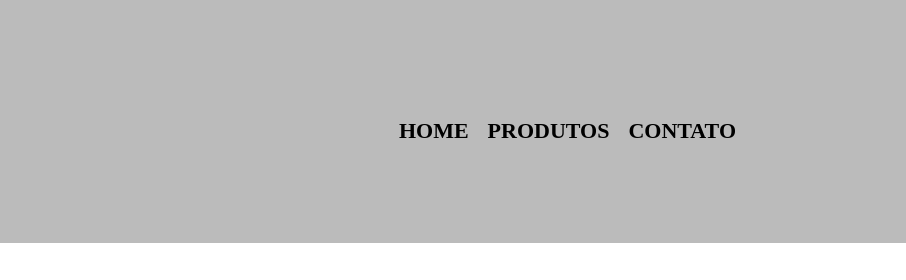
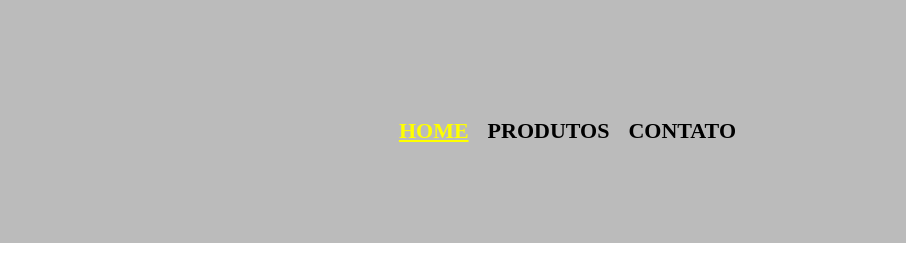
Before and after one commit to HugoLc/Barbearia, a plain HTML site: page produtos.html in a window 1280 px wide. In both pictures the pointer is over the link "HOME". Shown: the top 280 px of the page, 374-1280 px from the left. Drawn offline with Linux system fonts and the light colour scheme.

Commit message:
Introdução a pseudo-classe
:hover

```diff
--- a/produtos.css
+++ b/produtos.css
@@ -32,6 +32,12 @@ nav a{
 	font-size: 22px;
 	text-decoration: none;
 
+}
+
+/*pseudo classe*/
+nav a:hover{
+	color: yellow;
+	text-decoration: underline;
 }
 
 .img-produtos{
```
